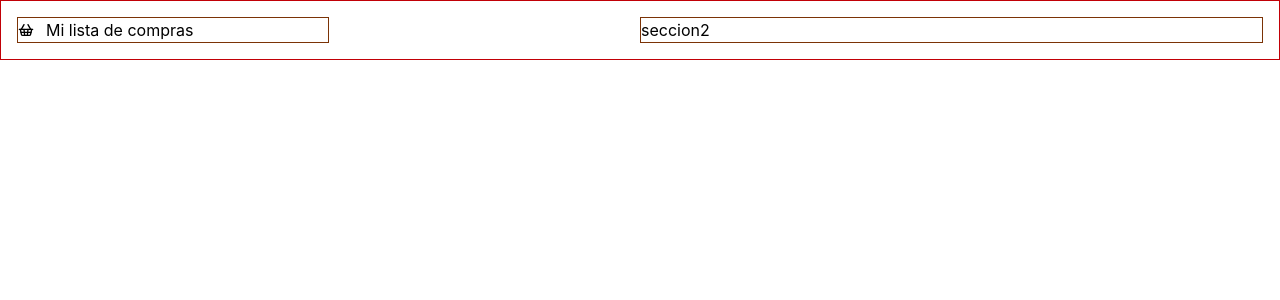
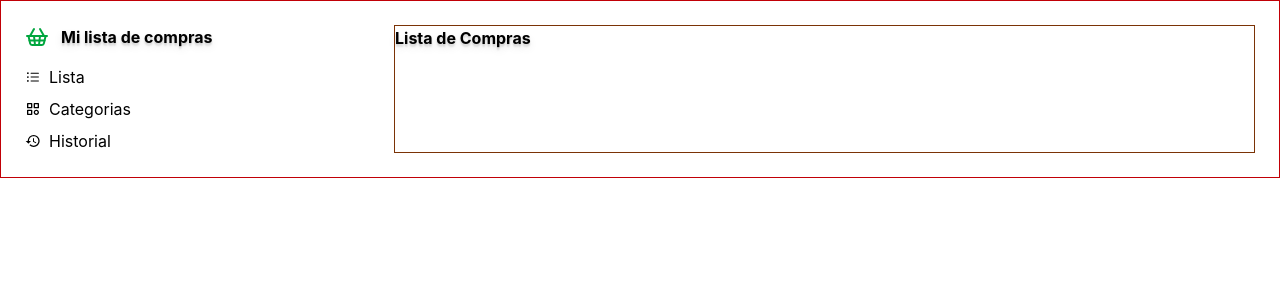
Before and after one commit to DanielFigueroaDuran/shopping-list, a React (Vite) app: page / in a window 1280 px wide. Shown: the top 300 px of the page. Built offline with nearby package versions, Linux system fonts and the light colour scheme.

Commit message:
adding styles

```diff
--- a/src/components/Homepage.tsx
+++ b/src/components/Homepage.tsx
@@ -1,18 +1,38 @@
 import { LuShoppingBasket } from "react-icons/lu";
+import { IoIosList } from "react-icons/io";
+import { BiCategory } from "react-icons/bi";
+import { MdHistory } from "react-icons/md";
 
 const Homepage = () => {
       return (
-            <div className="border border-red-700 h-full w-full p-4 grid grid-cols-2 mg :grid-cols-1">
-                  <section className="border border-amber-900 w-[50%] ">
-                        <div className="flex items-center gap-3">
-                              <LuShoppingBasket />
-                              <h2>Mi lista de compras</h2>
+            <div className="border border-red-700 h-full w-full p-6 grid grid-cols-1 lg:grid-cols-[30%_70%] justify-items-start">
+                  <aside className="">
+                        <div className="flex flex-col gap-4">
+                              <div className="flex gap-3 items-center text-shadow-lg font-bold">
+                                    <LuShoppingBasket className="text-green-600 text-2xl" />
+                                    <h2>Mi lista de compras</h2>
+                              </div>
+                              <nav>
+                                    <ul className="space-y-2">
+                                          <li className="flex items-center gap-2 hover:text-green-600 hover:bg-gray-100 hover:rounded-xs">
+                                                <IoIosList className="" />
+                                                <a href="#">Lista</a>
+                                          </li>
+                                          <li className="flex items-center gap-2 hover:text-green-600 hover:bg-gray-100 hover:rounded-xs">
+                                                <BiCategory />
+                                                <a href="#">Categorias</a>
+                                          </li>
+                                          <li className="flex items-center gap-2 hover:text-green-600 hover:bg-gray-100 hover:rounded-xs">
+                                                <MdHistory />
+                                                <a href="#">Historial</a>
+                                          </li>
+                                    </ul>
+                              </nav>
                         </div>
-
-                  </section>
-                  <section className="border border-amber-900 w-full">
-                        seccion2
-                  </section>
+                  </aside>
+                  <main className="border border-amber-900 w-full text-shadow-lg font-bold">
+                        <h2>Lista de Compras</h2>
+                  </main>
             </div>
       )
 }
```
